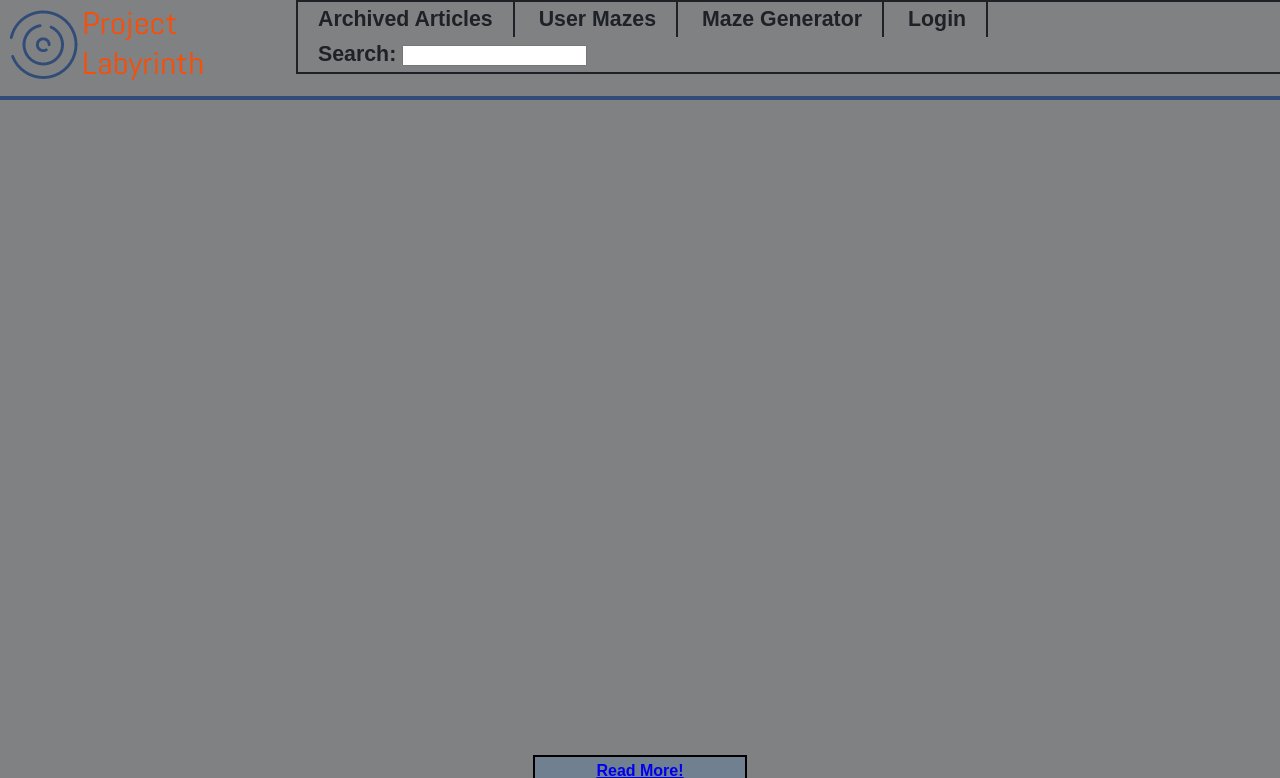
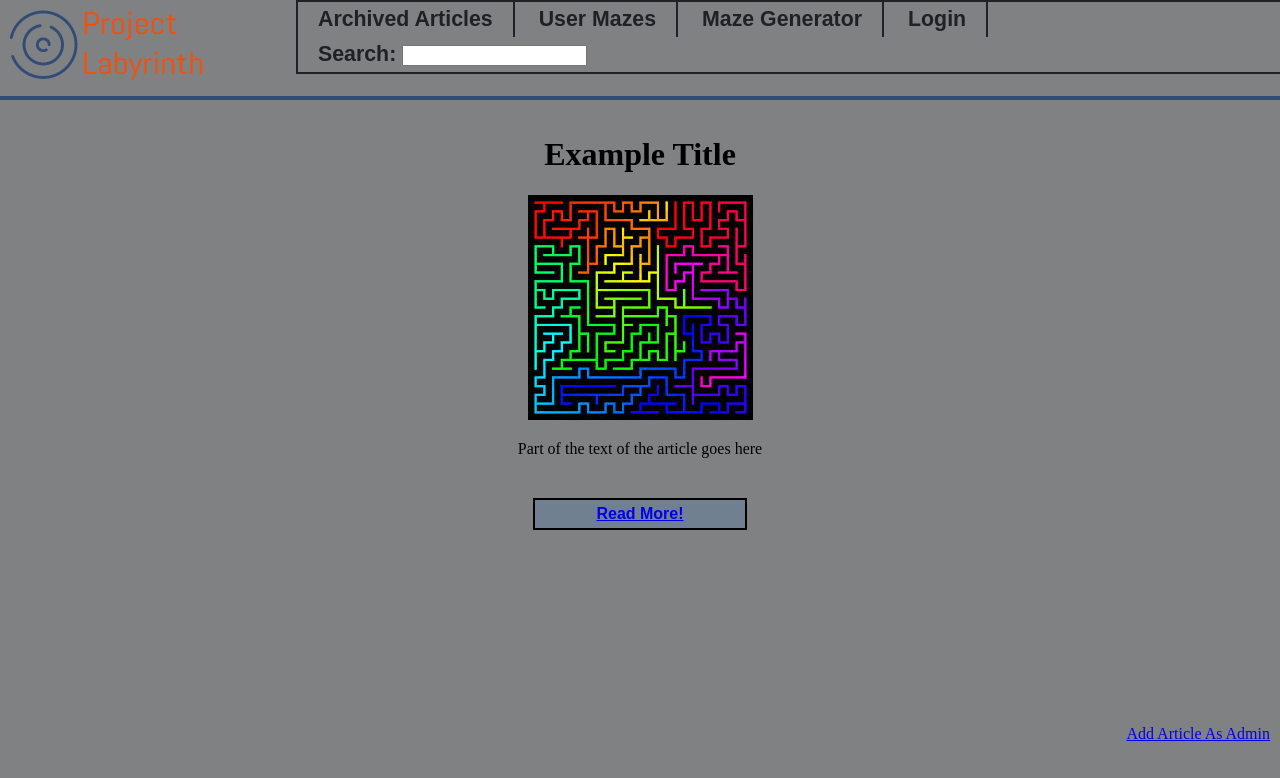
Before and after one commit to knispeja/ProjectLabyrinth, a web app: file homePage.html in a window 1280 px wide. Shown: the top 778 px of the page. After the commit the page ends 741 px from the top, so only its background shows below. Run offline with its HTML, style and script files only (its server is not run), Linux system fonts and the light colour scheme.

Commit message:
All links working properly

```diff
--- a/css/mainPage.css
+++ b/css/mainPage.css
@@ -21,3 +21,8 @@
     padding: 10px;
     float: right;
 }
+.article {
+    margin-left: auto;
+    margin-right: auto;
+    text-align: center;
+}
--- a/homePage.html
+++ b/homePage.html
@@ -10,10 +10,15 @@
 
 <body>
 	<script src="js/template.js"></script>
-    <div class="articleSpace"></div>
-    <a href="articleView.html"><div id="articleReadMore">Read More!</div></a>
+    <div class="articleSpace">
+        <div class="article">
+            <h1>Example Title</h1>
+			<img class="mazePic" src="images/example.jpg" alt="Picture goes here">
+            <p>Part of the text of the article goes here</p>
+            <a href="articleView.html"><div id="articleReadMore">Read More!</div></a>
+        </div>
+    </div>
     <a id="addArticleLink" href="addNewArticle.html">Add Article As Admin</a>
-    <script src="js/searchHandler.js"></script>
 </body>
 
 </html>
--- a/js/template.js
+++ b/js/template.js
@@ -19,6 +19,7 @@ document.write('\
 		</div>\
        <div class="coloredStripe"></div>\
 	</div>\
+	<script src="js/searchHandler.js"></script>\
 ');
 // Note: We should add something below here which changes the text and effect of the Login button
 // if the user is signed in
--- a/login.html
+++ b/login.html
@@ -20,7 +20,7 @@
         <p class="label">Password: </p><input class="in" type="password" id="pwd" value="">
         <br \>
         <button id="submit" type="button">Submit</button>
-        <a href="addNewAccount.html"><button id="register" type="button">Create an account</button></a>
+        <p>No account? <a href="addNewAccount.html">Sign Up</a><p>
 	</form>
 </body>
 
```
Also changed, not shown: archivePage.html (+8 -2 lines).
